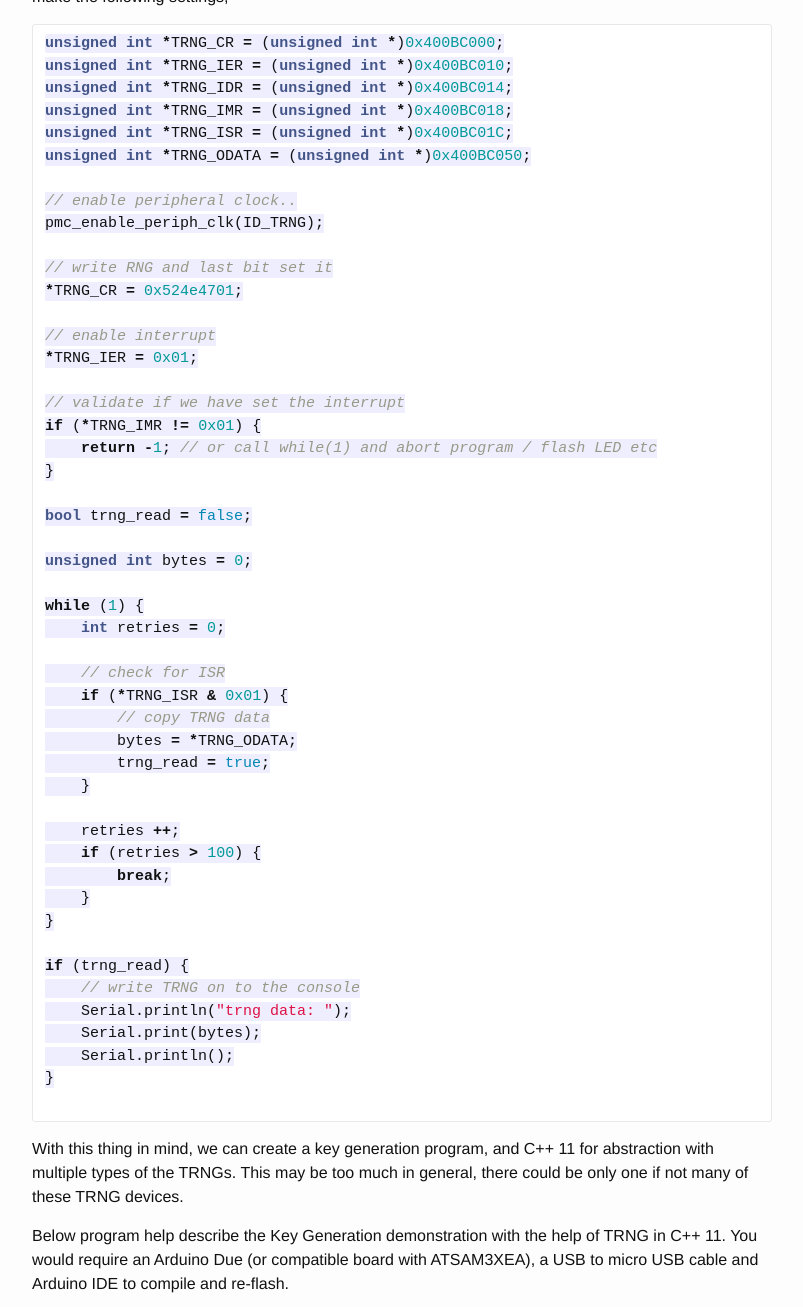
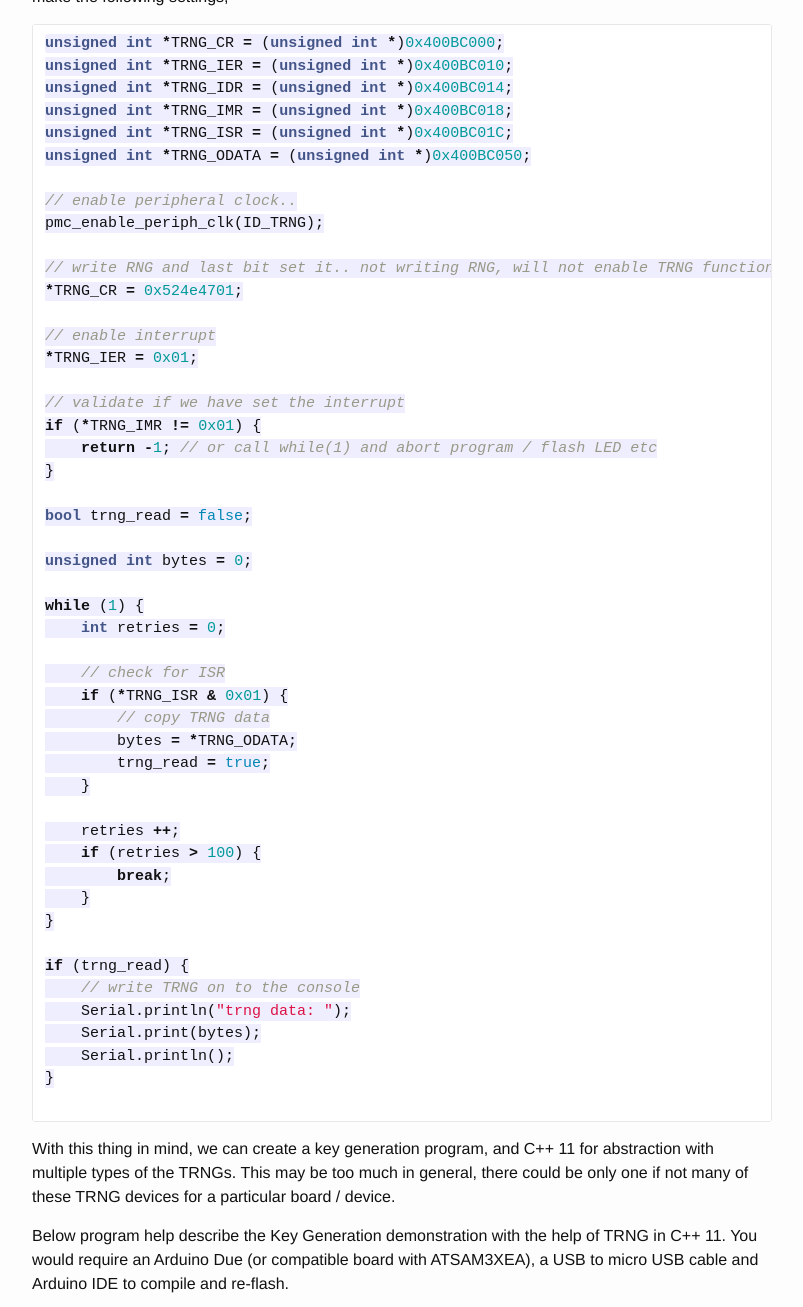
Before and after one commit to DevNaga/devnaga.github.io, a Jekyll site: the page built from _posts/2020-06-04-TRNG-on-ATSAM3X8EA.markdown, in a window 1280 px wide and 1400 px high, scrolled down 1528 px, cut to the strip 0-1307 px from the top of the window. Shown: the whole strip, without its empty margins (238-1041 px from the left). Built offline with Jekyll 4.4.1, drawn with Linux system fonts in a browser that asks for light colours; some of the changed text lies outside the part shown.

Commit message:
Update 2020-06-04-TRNG-on-ATSAM3X8EA.markdown

````diff
--- a/_posts/2020-06-04-TRNG-on-ATSAM3X8EA.markdown
+++ b/_posts/2020-06-04-TRNG-on-ATSAM3X8EA.markdown
@@ -66,7 +66,7 @@
 // enable peripheral clock..
 pmc_enable_periph_clk(ID_TRNG);
 
-// write RNG and last bit set it
+// write RNG and last bit set it.. not writing RNG, will not enable TRNG functionality
 *TRNG_CR = 0x524e4701;
 
 // enable interrupt
@@ -106,7 +106,7 @@
 
 ```
 
-With this thing in mind, we can create a key generation program, and C++ 11 for abstraction with multiple types of the TRNGs. This may be too much in general, there could be only one if not many of these TRNG devices.
+With this thing in mind, we can create a key generation program, and C++ 11 for abstraction with multiple types of the TRNGs. This may be too much in general, there could be only one if not many of these TRNG devices for a particular board / device.
 
 Below program help describe the Key Generation demonstration with the help of TRNG in C++ 11. You would require an Arduino Due (or compatible board with ATSAM3XEA), a USB to micro USB cable and Arduino IDE to compile and re-flash.
 
````
Also changed, not shown: other parts of _posts/2020-06-04-TRNG-on-ATSAM3X8EA.markdown (+1 -1 lines).
